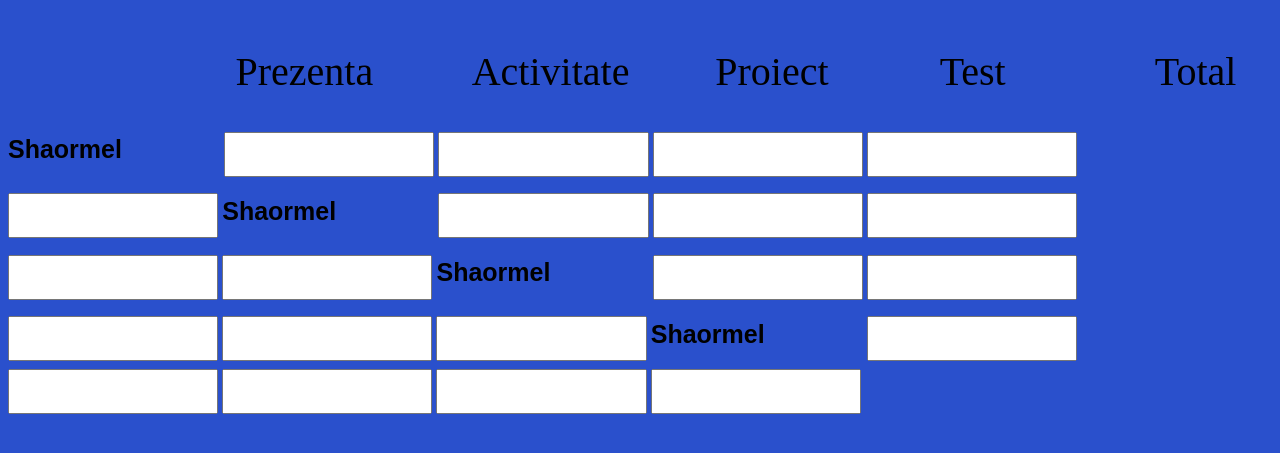
After one commit to Eduard1997/TWProject, a PHP site: page /grupa1.html in a window 1280 px wide. The commit adds this page. Shown: the top 453 px of the page. Run offline with PHP 8.4, Linux system fonts and the light colour scheme.

Commit message:
Add files via upload

```diff
--- /dev/null
+++ b/grupa1.css
@@ -0,0 +1,59 @@
+body{
+    background-color: rgb(42, 80, 204);
+}
+
+#Prezenta{
+    display: inline-block;
+    margin-left:18%;
+}
+
+#Activitate{
+    display: inline-block;
+    margin-left:7%;
+
+}
+#Proiect{
+    display: inline-block;
+    margin-left:6%;
+
+}
+#Test{
+    display: inline-block;
+    margin-left:8%;
+
+}
+#Total{
+    display: inline-block;
+    margin-left: 11%;
+}
+#toate{
+    font-size: 40px;
+}
+
+input{
+    display: inline-block;
+    margin-top: -40px;
+    padding-top: 0%;
+    margin-bottom: 20px;
+    width:16%;
+    height:40px;
+
+}
+
+#primacasuta{
+    margin-left: 16%;
+}
+
+#nume{
+
+    display: inline-block;
+    margin-top:0px;
+    width: 10px;
+    font-family: Arial, Helvetica, sans-serif;
+    font-size: 25px;
+    color: black;
+    font-weight: bold;
+
+
+
+}
--- /dev/null
+++ b/grupa1.html
@@ -0,0 +1,44 @@
+<!DOCTYPE html>
+<html>
+    <head>
+            <meta name="viewport" content="width=device-width, initial-scale=1.0">
+            <link rel='stylesheet' type='text/css' href="./grupa1.css" media="all">
+    </head>
+<body>
+    <form method="POST">
+        <div id="toate">
+            <p id="Prezenta">Prezenta</p>
+            <p id="Activitate">Activitate</p>
+            <p id="Proiect">Proiect</p>
+            <p id="Test">Test</p>
+            <p id="Total">Total</p>
+        </div>
+        <p id="nume">Shaormel</p>
+        <input type="text" name="prezenta" id="primacasuta"></input>
+        <input type="text" name="prezenta"></input>
+        <input type="text" name="prezenta"></input>
+        <input type="text" name="prezenta"></input>
+        <input type="text" name="prezenta"></input>
+        <p id="nume">Shaormel</p>
+        <input type="text" name="prezenta" id="primacasuta"></input>
+        <input type="text" name="prezenta"></input>
+        <input type="text" name="prezenta"></input>
+        <input type="text" name="prezenta"></input>
+        <input type="text" name="prezenta"></input>
+        <p id="nume">Shaormel</p>
+        <input type="text" name="prezenta" id="primacasuta"></input>
+        <input type="text" name="prezenta"></input>
+        <input type="text" name="prezenta"></input>
+        <input type="text" name="prezenta"></input>
+        <input type="text" name="prezenta"></input>
+        <p id="nume">Shaormel</p>
+        <input type="text" name="prezenta" id="primacasuta"></input>
+        <input type="text" name="prezenta"></input>
+        <input type="text" name="prezenta"></input>
+        <input type="text" name="prezenta"></input>
+        <input type="text" name="prezenta"></input>
+
+    </form>
+</body>
+
+</html>
--- a/student.html
+++ b/student.html
@@ -11,8 +11,7 @@
 
 </head>
 <body>
-    <img id="student" src="student.png">
-    <button id="profil">Change photo</button>
+    <img src="student_back.jpg" id="poza">
     <h1 id="nume"><center>Popescu Georgel</center></h1>
     <nav class="cursuri">
         <a href="https://profs.info.uaic.ro/~busaco/teach/courses/web/presentations/web01ArhitecturaWeb.pdf"><b>Curs1</b></a>
```
Also changed, not shown: index.html (+27 -39 lines), profesor.html (+55 -2 lines), profesorStyle.css (added, +107 -0 lines), studentStyle.css (+30 -14 lines), style.css (+76 -5 lines), MVC.jpg (added), anonymous.png (added), back2.jpg (added), prof_back.jpg (added), profesor.png, student.png, student_back.jpg (added), 1 other file.
